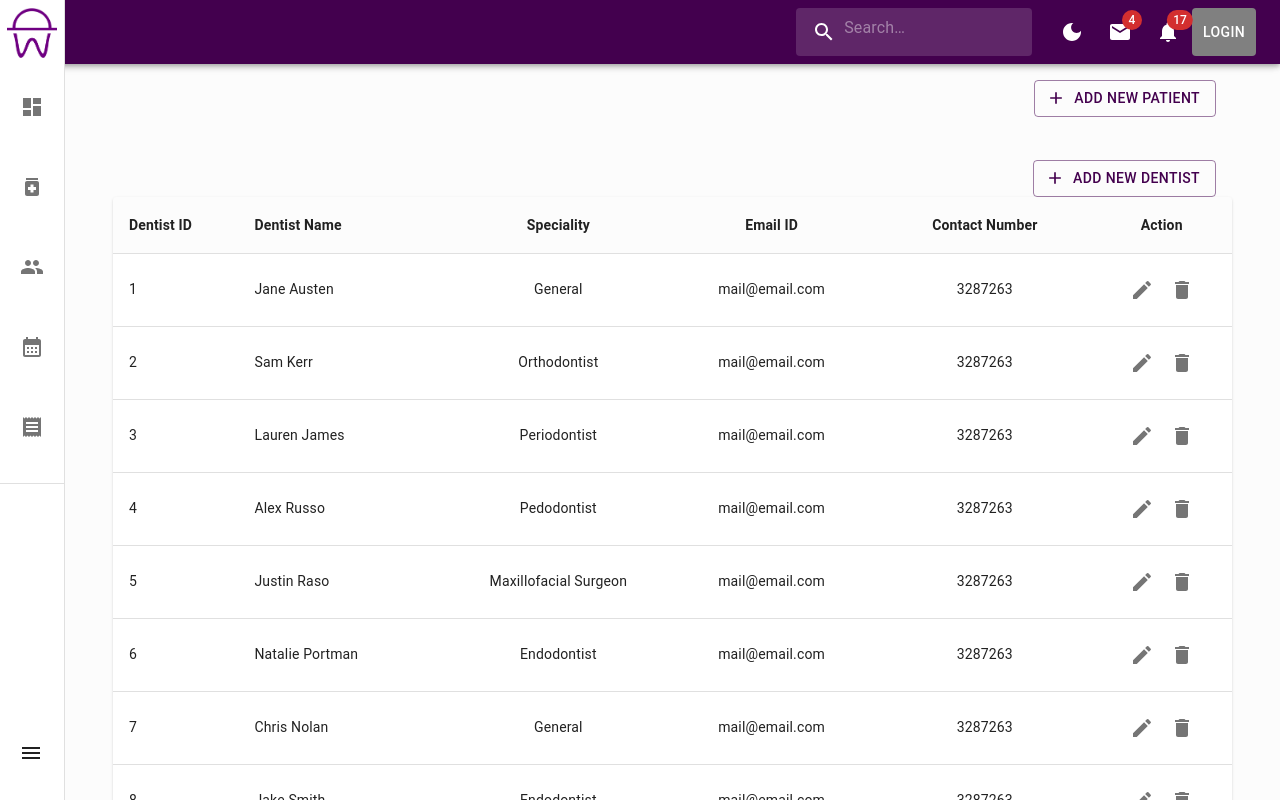
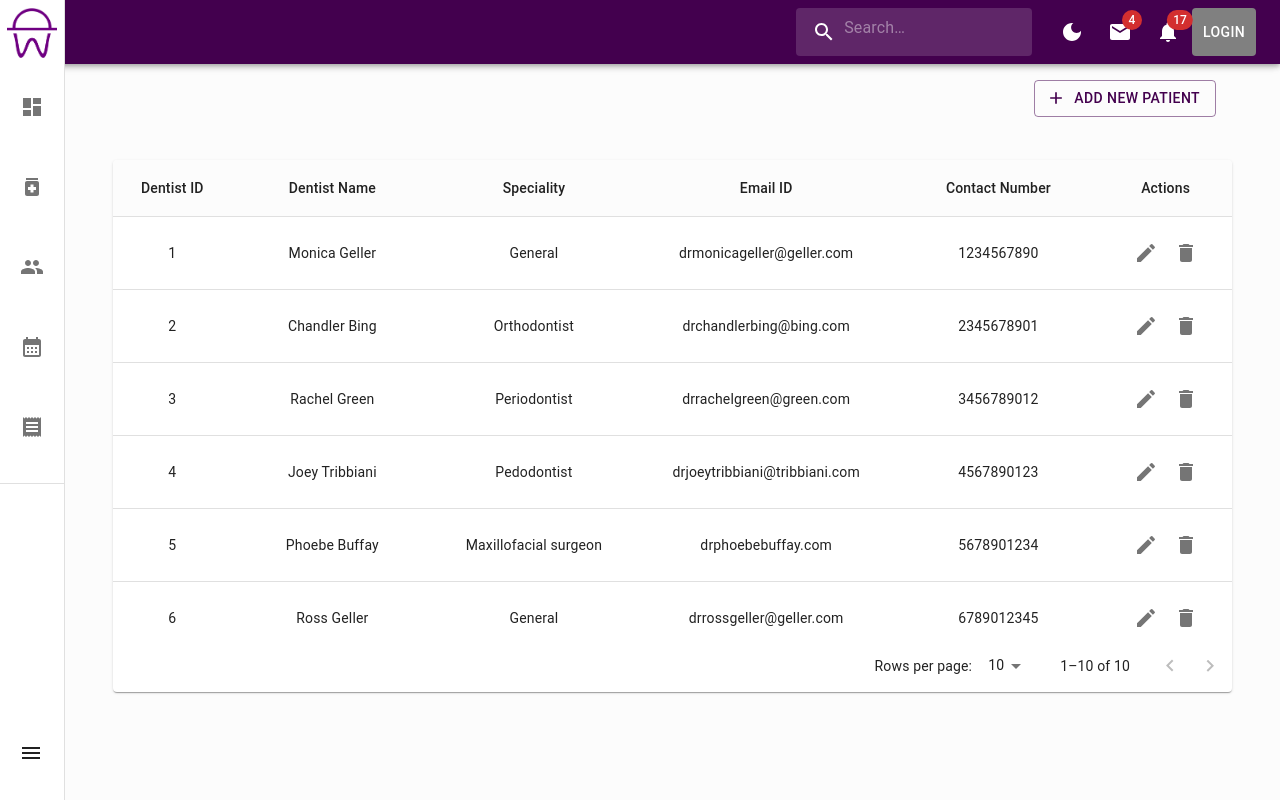
Before and after one commit to PreethaPinto/dental-management-react-typescript, a React (Vite) app: page /dentists in a window 1280 px wide. Shown: the top 800 px of the page. Built offline with nearby package versions, Linux system fonts and the light colour scheme; data requests are answered from the project's data file; the HTML template or start-up script is replaced by a standard one.

Commit message:
Add dentist data to db.json. Edit dentist table and refactor custom table

```diff
--- a/patientsDb.json
+++ b/db.json
@@ -160,5 +160,88 @@
       "emailId": "remus_lupin@lupin.com",
       "contact": 8675645342
     }
+  ],
+
+  "dentists": [
+    {
+      "id": 1,
+      "firstName": "Monica",
+      "lastName": "Geller",
+      "speciality": "General",
+      "emailId": "drmonicageller@geller.com",
+      "contact": 1234567890
+    },
+    {
+      "id": 2,
+      "firstName": "Chandler",
+      "lastName": "Bing",
+      "speciality": "Orthodontist",
+      "emailId": "drchandlerbing@bing.com",
+      "contact": 2345678901
+    },
+    {
+      "id": 3,
+      "firstName": "Rachel",
+      "lastName": "Green",
+      "speciality": "Periodontist",
+      "emailId": "drrachelgreen@green.com",
+      "contact": 3456789012
+    },
+    {
+      "id": 4,
+      "firstName": "Joey",
+      "lastName": "Tribbiani",
+      "speciality": "Pedodontist",
+      "emailId": "drjoeytribbiani@tribbiani.com",
+      "contact": 4567890123
+    },
+    {
+      "id": 5,
+      "firstName": "Phoebe",
+      "lastName": "Buffay",
+      "speciality": "Maxillofacial surgeon",
+      "emailId": "drphoebebuffay.com",
+      "contact": 5678901234
+    },
+    {
+      "id": 6,
+      "firstName": "Ross",
+      "lastName": "Geller",
+      "speciality": "General",
+      "emailId": "drrossgeller@geller.com",
+      "contact": 6789012345
+    },
+    {
+      "id": 7,
+      "firstName": "Janice",
+      "lastName": "Litwik",
+      "speciality": "Endodontist",
+      "emailId": "drjanicelitwik@litwik.com",
+      "contact": 7890123456
+    },
+    {
+      "id": 8,
+      "firstName": "Mike",
+      "lastName": "Hannigan",
+      "speciality": "Endodontist",
+      "emailId": "drmikehannigan.com",
+      "contact": 8901234567
+    },
+    {
+      "id": 9,
+      "firstName": "Carol",
+      "lastName": "Willick",
+      "speciality": "General",
+      "emailId": "drcarolwillick@willick.com",
+      "contact": 9012345678
+    },
+    {
+      "id": 10,
+      "firstName": "Susan",
+      "lastName": "Bunch",
+      "speciality": "Pedodontist",
+      "emailId": "fleur_delacour@delacour.com",
+      "contact": 1324354657
+    }
   ]
 }
--- a/src/components/CustomTable.tsx
+++ b/src/components/CustomTable.tsx
@@ -1,5 +1,6 @@
-import React, { useState } from 'react';
+import { useState } from 'react';
 import {
+  IconButton,
   Paper,
   Table,
   TableBody,
@@ -8,48 +9,30 @@ import {
   TableHead,
   TablePagination,
   TableRow,
-  IconButton,
-  Menu,
-  MenuItem,
 } from '@mui/material';
-import { Delete, Edit, MoreVert } from '@mui/icons-material';
-import ModalWindow from './ModalWindow';
-
-const ITEM_HEIGHT = 48;
+import { Delete, Edit } from '@mui/icons-material';
 
 interface Column {
   id: string;
   label: string;
   minWidth?: number;
-  align?: 'center';
-  fontWeight?: 'bold';
-  textAlign?: 'center';
-  format?: (value: number) => string;
 }
 
-interface Row {
+interface RowData {
   [key: string]: any;
 }
 
 interface CustomTableProps {
   columns: Column[];
-  rows: Row[];
-  actions: string[];
+  data: RowData[];
 }
 
-export default function CustomTable({
-  columns,
-  rows,
-  actions,
-}: CustomTableProps) {
+export default function CustomTable({ columns, data }: CustomTableProps) {
   const [page, setPage] = useState(0);
   const [rowsPerPage, setRowsPerPage] = useState(10);
-  const [openModal, setOpenModal] = useState(false);
+  const [anchorEl, setAnchorEl] = useState<null | HTMLElement>(null);
 
-  const handleChangePage = (
-    event: React.MouseEvent<HTMLButtonElement> | null,
-    newPage: number
-  ) => {
+  const handleChangePage = (event: unknown, newPage: number) => {
     setPage(newPage);
   };
 
@@ -60,7 +43,6 @@ export default function CustomTable({
     setPage(0);
   };
 
-  const [anchorEl, setAnchorEl] = useState<null | HTMLElement>(null);
   const open = Boolean(anchorEl);
 
   const handleClick = (event: React.MouseEvent<HTMLElement>) => {
@@ -68,61 +50,43 @@ export default function CustomTable({
     setAnchorEl(target);
   };
 
-  const handleClose = () => {
-    setAnchorEl(null);
-  };
-
   return (
-    <>
     <Paper sx={{ width: '100%', overflow: 'hidden' }}>
-        <TableContainer sx={{ maxHeight: 900 }}>
+      <TableContainer sx={{ height: '60vh' }}>
         <Table stickyHeader aria-label='sticky table'>
           <TableHead>
-              <TableRow sx={{ fontWeight: 'bolder' }}>
+            <TableRow>
               {columns.map((column) => (
                 <TableCell
                   key={column.id}
                   align={column.align}
-                    style={{
-                      minWidth: column.minWidth,
-                      fontWeight: column.fontWeight,
-                      textAlign: column.textAlign,
-                    }}
+                  style={{ minWidth: column.minWidth }}
                 >
                   {column.label}
                 </TableCell>
               ))}
-                <TableCell
-                  sx={{
-                    minWidth: 100,
-                    textAlign: 'center',
-                    fontWeight: 'bold',
-                  }}
-                >
-                  Action
-                </TableCell>
+              <TableCell align='center'>Actions</TableCell>
             </TableRow>
           </TableHead>
           <TableBody>
-              {rows
+            {data
               .slice(page * rowsPerPage, page * rowsPerPage + rowsPerPage)
-                .map((row) => {
+              .map((row, index) => {
                 return (
-                    <TableRow
-                      key={row.patientId}
-                      hover
-                      role='checkbox'
-                      tabIndex={-1}
-                    >
+                  <TableRow hover role='checkbox' tabIndex={-1} key={index}>
                     {columns.map((column) => {
-                        const value = row[column.id];
+                      let cellContent;
+
+                      if (column.id === 'fullName') {
+                        const fullName = `${row.firstName} ${row.lastName}`;
+                        cellContent = fullName;
+                      } else {
+                        // Handle other cases based on column.id
+                        cellContent = row[column.id];
+                      }
                       return (
-                          <TableCell
-                            key={column.id}
-                            align={column.align}
-                            sx={{ textAlign: column.textAlign }}
-                          >
-                            {value}
+                        <TableCell key={column.id} align='center'>
+                          {cellContent}
                         </TableCell>
                       );
                     })}
@@ -133,7 +97,6 @@ export default function CustomTable({
                         aria-controls={open ? 'long-menu' : undefined}
                         aria-expanded={open ? 'true' : undefined}
                         aria-haspopup='true'
-                          onClick={() => setOpenModal(true)}
                       >
                         <Edit />
                       </IconButton>
@@ -158,14 +121,12 @@ export default function CustomTable({
       <TablePagination
         rowsPerPageOptions={[10, 25, 100]}
         component='div'
-          count={rows.length}
+        count={data.length}
         rowsPerPage={rowsPerPage}
         page={page}
         onPageChange={handleChangePage}
         onRowsPerPageChange={handleChangeRowsPerPage}
       />
     </Paper>
-      <ModalWindow open={openModal} onClose={() => setOpenModal(false)} />
-    </>
   );
 }
--- a/src/pages/Dentists.tsx
+++ b/src/pages/Dentists.tsx
@@ -1,35 +1,30 @@
-import { useState } from 'react';
-import AddButton from '../components/AddButton';
+import React, { useEffect, useState } from 'react';
 import CustomTable from '../components/CustomTable';
-import ModalWindow from '../components/ModalWindow';
-import { Alert, Snackbar } from '@mui/material';
+import axios from 'axios';
 
-const actions = ['Edit', 'Delete', 'Details'];
-
-interface Column {
-  id:
-    | 'dentistName'
-    | 'dentistId'
-    | 'speciality'
-    | 'contactNumber'
-    | 'emailId'
-    | 'action';
-  label: string;
-  minWidth?: number;
-  align?: 'center';
-  fontWeight?: 'bold';
-  textAlign?: 'center';
-  format?: (value: number) => string;
+interface Dentist {
+  id: number;
+  firstName: string;
+  lastName: string;
+  speciality: string;
+  emailId: string;
+  contact: string;
 }
 
-const columns: Column[] = [
-  { id: 'dentistId', label: 'Dentist ID', minWidth: 100, fontWeight: 'bold' },
-
+const columns = [
   {
-    id: 'dentistName',
+    id: 'id',
+    label: 'Dentist ID',
+    minWidth: 100,
+    fontWeight: 'bold',
+    align: 'center',
+  },
+  {
+    id: 'fullName',
     label: 'Dentist Name',
     minWidth: 170,
     fontWeight: 'bold',
+    align: 'center',
   },
   {
     id: 'speciality',
@@ -46,7 +41,7 @@ const columns: Column[] = [
     fontWeight: 'bold',
   },
   {
-    id: 'contactNumber',
+    id: 'contact',
     label: 'Contact Number',
     minWidth: 170,
     align: 'center',
@@ -54,66 +49,15 @@ const columns: Column[] = [
   },
 ];
 
-interface Data {
-  dentistName: string;
-  dentistId: number;
-  speciality: string;
-  emailId: string;
-  contactNumber: number;
+export default function Dentists() {
+  const [data, setData] = useState<Dentist[]>([]);
+
+  useEffect(() => {
+    axios
+      .get('http://localhost:3000/dentists')
+      .then((response) => setData(response.data))
+      .catch((error) => console.log(error));
+  }, []);
+
+  return <CustomTable columns={columns} data={data} />;
 }
-
-function createData(
-  dentistId: number,
-  dentistName: string,
-  speciality: string,
-  emailId: string,
-  contactNumber: number
-): Data {
-  return { dentistId, dentistName, speciality, emailId, contactNumber };
-}
-
-const rows = [
-  createData(1, 'Jane Austen', 'General', 'mail@email.com', 3287263),
-  createData(2, 'Sam Kerr', 'Orthodontist', 'mail@email.com', 3287263),
-  createData(3, 'Lauren James', 'Periodontist', 'mail@email.com', 3287263),
-  createData(4, 'Alex Russo', 'Pedodontist', 'mail@email.com', 3287263),
-  createData(
-    5,
-    'Justin Raso',
-    'Maxillofacial Surgeon',
-    'mail@email.com',
-    3287263
-  ),
-  createData(6, 'Natalie Portman', 'Endodontist', 'mail@email.com', 3287263),
-  createData(7, 'Chris Nolan', 'General', 'mail@email.com', 3287263),
-  createData(8, 'Jake Smith', 'Endodontist', 'mail@email.com', 3287263),
-  createData(9, 'Jaden Lopez', 'Pedodontist', 'mail@email.com', 3287263),
-  createData(10, 'Maria Goretti', 'General', 'mail@email.com', 3287263),
-];
-
-const Dentists = () => {
-  const [openModal, setOpenModal] = useState(false);
-
-  const onClick = () => {
-    setOpenModal(true);
-  };
-
-  const onClose = () => {
-    setOpenModal(false);
-  };
-
-  return (
-    <>
-      <AddButton
-        onClick={onClick}
-        addTitle={'Add New Dentist'}
-        customSx={{ float: 'right', marginRight: 2 }}
-      />
-
-      <ModalWindow open={openModal} onClose={onClose} context={'dentist'} />
-      <CustomTable columns={columns} rows={rows} actions={actions} />
-    </>
-  );
-};
-
-export default Dentists;
--- a/src/pages/Patients.tsx
+++ b/src/pages/Patients.tsx
@@ -1,23 +1,9 @@
 import { useEffect, useState } from 'react';
 import CustomTable from '../components/CustomTable';
 import axios from 'axios';
-import { cl } from '@fullcalendar/core/internal-common';
-import {
-  IconButton,
-  Paper,
-  Table,
-  TableBody,
-  TableCell,
-  TableContainer,
-  TableHead,
-  TablePagination,
-  TableRow,
-} from '@mui/material';
-import { Delete, Edit } from '@mui/icons-material';
-
-const actions = ['Edit', 'Delete', 'Details'];
 
 interface Patient {
+  id: number;
   firstName: string;
   lastName: string;
   age: number;
@@ -25,19 +11,16 @@ interface Patient {
   contact: string;
 }
 
-interface Column {
-  id: 'fullName' | 'age' | 'emailId' | 'contact';
-  label: string;
-  minWidth?: number;
-  align?: 'center';
-  format?: (value: number) => string;
-}
+const columns = [
+  { id: 'id', label: 'Patient ID', minWidth: 170, align: 'center' },
+  { id: 'fullName', label: 'Full Name', minWidth: 170, align: 'center' },
+  { id: 'age', label: 'Age', minWidth: 170, align: 'center' },
+  { id: 'emailId', label: 'Email ID', minWidth: 170, align: 'center' },
+  { id: 'contact', label: 'Contact Number', minWidth: 170, align: 'center' },
+];
 
 export default function PatientTable() {
   const [data, setData] = useState<Patient[]>([]);
-  const [page, setPage] = useState(0);
-  const [rowsPerPage, setRowsPerPage] = useState(10);
-  const [anchorEl, setAnchorEl] = useState<null | HTMLElement>(null);
 
   useEffect(() => {
     axios
@@ -46,123 +29,5 @@ export default function PatientTable() {
       .catch((error) => console.log(error));
   }, []);
 
-  const columns: readonly Column[] = [
-    { id: 'fullName', label: 'Full Name', minWidth: 170 },
-    { id: 'age', label: 'Age', minWidth: 100 },
-    {
-      id: 'emailId',
-      label: 'Email ID',
-      minWidth: 170,
-      align: 'center',
-      format: (value: number) => value.toLocaleString('en-US'),
-    },
-    {
-      id: 'contact',
-      label: 'Contact Number',
-      minWidth: 170,
-      align: 'center',
-      format: (value: number) => value.toLocaleString('en-US'),
-    },
-  ];
-
-  const handleChangePage = (event: unknown, newPage: number) => {
-    setPage(newPage);
-  };
-
-  const handleChangeRowsPerPage = (
-    event: React.ChangeEvent<HTMLInputElement>
-  ) => {
-    setRowsPerPage(+event.target.value);
-    setPage(0);
-  };
-
-  const open = Boolean(anchorEl);
-
-  const handleClick = (event: React.MouseEvent<HTMLElement>) => {
-    const target = event.currentTarget as HTMLElement;
-    setAnchorEl(target);
-  };
-
-  return (
-    <Paper sx={{ width: '100%', overflow: 'hidden' }}>
-      <TableContainer sx={{ height: '60vh' }}>
-        <Table stickyHeader aria-label='sticky table'>
-          <TableHead>
-            <TableRow>
-              {columns.map((column) => (
-                <TableCell
-                  key={column.id}
-                  align={column.align}
-                  style={{ minWidth: column.minWidth }}
-                >
-                  {column.label}
-                </TableCell>
-              ))}
-              <TableCell align='center'>Actions</TableCell>
-            </TableRow>
-          </TableHead>
-          <TableBody>
-            {data
-              .slice(page * rowsPerPage, page * rowsPerPage + rowsPerPage)
-              .map((row, index) => {
-                return (
-                  <TableRow hover role='checkbox' tabIndex={-1} key={index}>
-                    {columns.map((column) => {
-                      if (column.id === 'fullName') {
-                        const fullName = `${row.firstName} ${row.lastName}`;
-                        return (
-                          <TableCell key={column.id} align={column.align}>
-                            {fullName}
-                          </TableCell>
-                        );
-                      } else {
-                        const value = row[column.id];
-                        return (
-                          <TableCell key={column.id} align={column.align}>
-                            {column.format && typeof value === 'number'
-                              ? column.format(value)
-                              : value}
-                          </TableCell>
-                        );
-                      }
-                    })}
-                    <TableCell align='center'>
-                      <IconButton
-                        aria-label='more'
-                        id='long-button'
-                        aria-controls={open ? 'long-menu' : undefined}
-                        aria-expanded={open ? 'true' : undefined}
-                        aria-haspopup='true'
-                      >
-                        <Edit />
-                      </IconButton>
-
-                      <IconButton
-                        aria-label='more'
-                        id='long-button'
-                        aria-controls={open ? 'long-menu' : undefined}
-                        aria-expanded={open ? 'true' : undefined}
-                        aria-haspopup='true'
-                        onClick={handleClick}
-                      >
-                        <Delete />
-                      </IconButton>
-                    </TableCell>
-                  </TableRow>
-                );
-              })}
-          </TableBody>
-        </Table>
-      </TableContainer>
-      <TablePagination
-        rowsPerPageOptions={[10, 25, 100]}
-        component='div'
-        count={data.length}
-        rowsPerPage={rowsPerPage}
-        page={page}
-        onPageChange={handleChangePage}
-        onRowsPerPageChange={handleChangeRowsPerPage}
-      />
-    </Paper>
-  );
+  return <CustomTable columns={columns} data={data} />;
 }
```
Lines whose indentation alone changed are shown as unchanged.
